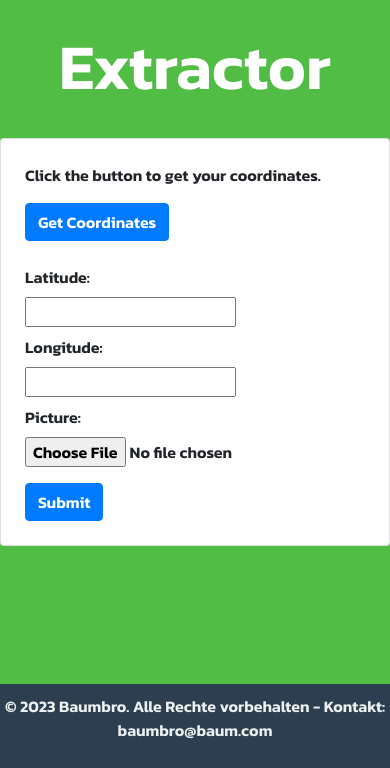
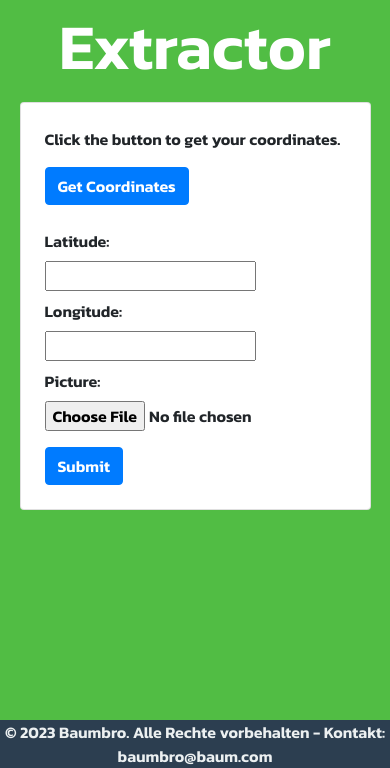
Before and after one commit to carlottostromstedt/baumbro, a Flask app: page /extract in a window 390 px wide; the page is wider, and only the part inside the window is pictured. Shown: the part 76-844 px from the top of that part. Run offline with Flask 3, Linux system fonts and the light colour scheme; some libraries are stand-ins or nearby versions.

Commit message:
feat: further responsive improvements

```diff
--- a/static/css/styles.css
+++ b/static/css/styles.css
@@ -41,10 +41,13 @@ footer {
     background-color: #2c3e50;
     color: #ecf0f1;
     text-align: center;
-    padding: 10px 0;
     position: fixed;
     bottom: 0;
     width: 100%;
+}
+
+footer > p {
+    margin-bottom: 0rem;
 }
 
 .container-login {
@@ -101,7 +104,7 @@ footer {
 
 @media only screen and (max-width: 600px) {
     .page-title {
-        padding-top: 25px;
+        padding-top: 5px;
         font-size: 64px;
     }
 
@@ -139,4 +142,7 @@ footer {
     .card-login {
         width: 90vw;
     }
+    .card-extract {
+        width: 90vw;
+    }
 }
--- a/templates/base.html
+++ b/templates/base.html
@@ -60,6 +60,8 @@
 
     {% block content %}
     {% endblock %}
+
+
 </body>
 <footer>
     <p>&copy; 2023 Baumbro. Alle Rechte vorbehalten - Kontakt: baumbro@baum.com</p>
--- a/templates/extract.html
+++ b/templates/extract.html
@@ -8,17 +8,17 @@
 </div>
 
 
-<div class="extract-container mt-4">
+<div class="extract-container mt-2">
 
     <div class="card card-extract">
         <div class="px-4 py-4">
             <p>Click the button to get your coordinates.</p>
 
-            <button class="btn btn-primary" id="locationButton">Get Coordinates</button>
+            <button class="btn btn-primary mb-2" id="locationButton">Get Coordinates</button>
 
             <p id="locationDisplay"></p>
 
-            <form id="locationExtract" class="mt-4" action="/extract" method="post" enctype="multipart/form-data">
+            <form id="locationExtract" class="mt-2" action="/extract" method="post" enctype="multipart/form-data">
                 <label for="latitude">Latitude:</label><br>
                 <input id="latitude" type="text" name="latitude"/><br>
                 <label for="longitude" class="mt-2">Longitude:</label><br>
```
